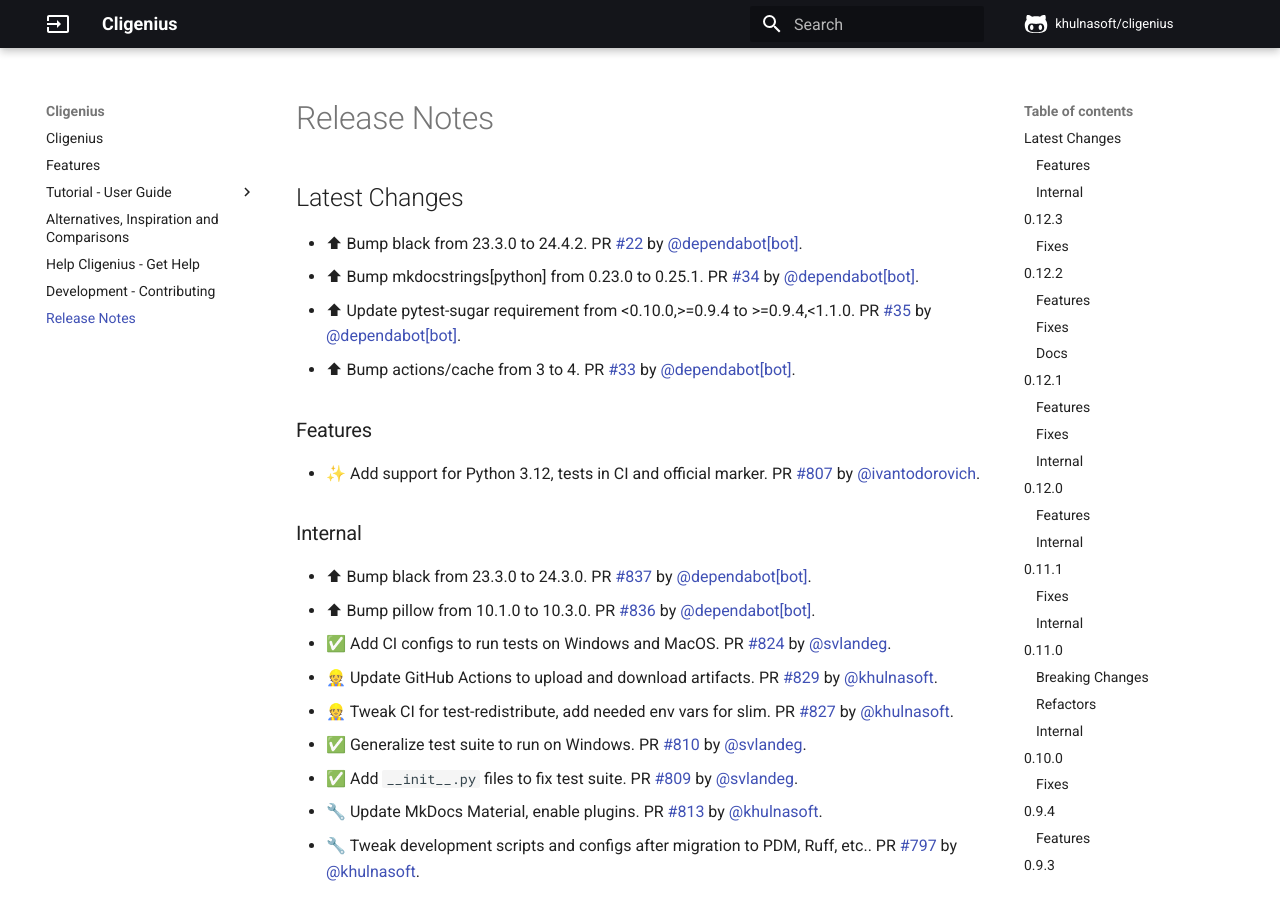
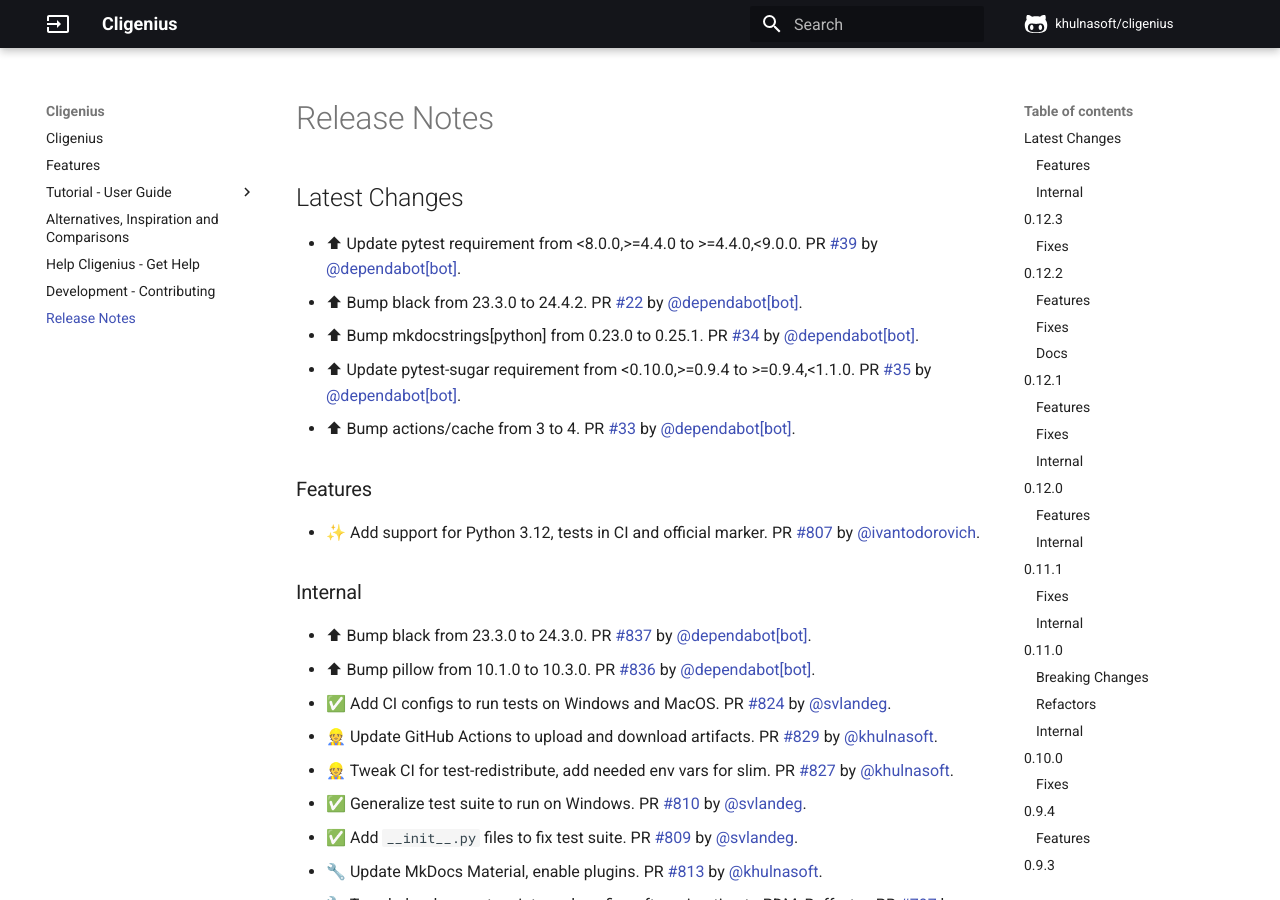
Before and after one commit to readyapi/cligenius, an MkDocs documentation site: the page built from docs/release-notes.md, in a window 1280 px wide and 900 px high. Built offline with MkDocs 1.6.1 and Material for MkDocs 9.7.7, drawn with Linux system fonts in a browser that asks for light colours; comment, search, counter and statistics services are not loaded.

Commit message:
📝 Update release notes

```diff
--- a/docs/release-notes.md
+++ b/docs/release-notes.md
@@ -1,5 +1,6 @@
 ## Latest Changes
 
+* ⬆ Update pytest requirement from <8.0.0,>=4.4.0 to >=4.4.0,<9.0.0. PR [#39](https://github.com/khulnasoft/cligenius/pull/39) by [@dependabot[bot]](https://github.com/apps/dependabot).
 * ⬆ Bump black from 23.3.0 to 24.4.2. PR [#22](https://github.com/khulnasoft/cligenius/pull/22) by [@dependabot[bot]](https://github.com/apps/dependabot).
 * ⬆ Bump mkdocstrings[python] from 0.23.0 to 0.25.1. PR [#34](https://github.com/khulnasoft/cligenius/pull/34) by [@dependabot[bot]](https://github.com/apps/dependabot).
 * ⬆ Update pytest-sugar requirement from <0.10.0,>=0.9.4 to >=0.9.4,<1.1.0. PR [#35](https://github.com/khulnasoft/cligenius/pull/35) by [@dependabot[bot]](https://github.com/apps/dependabot).
```
